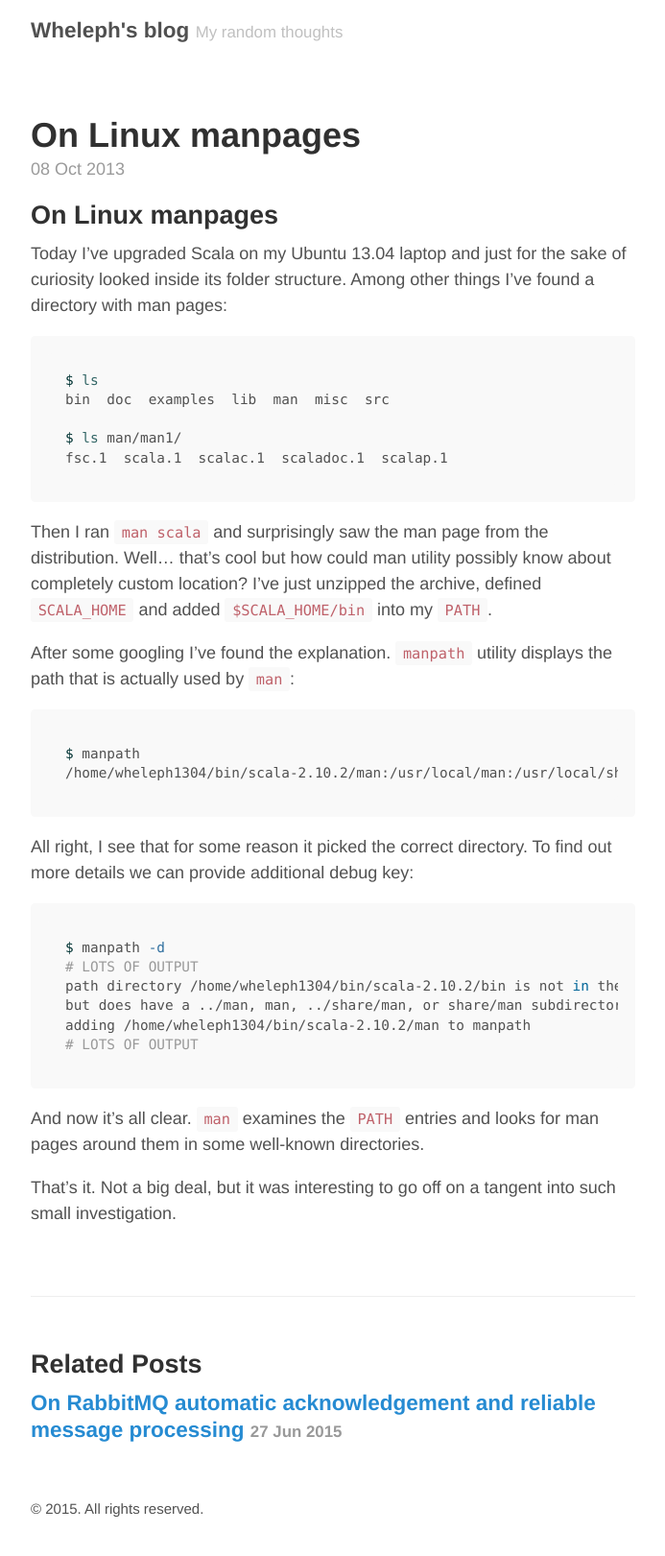
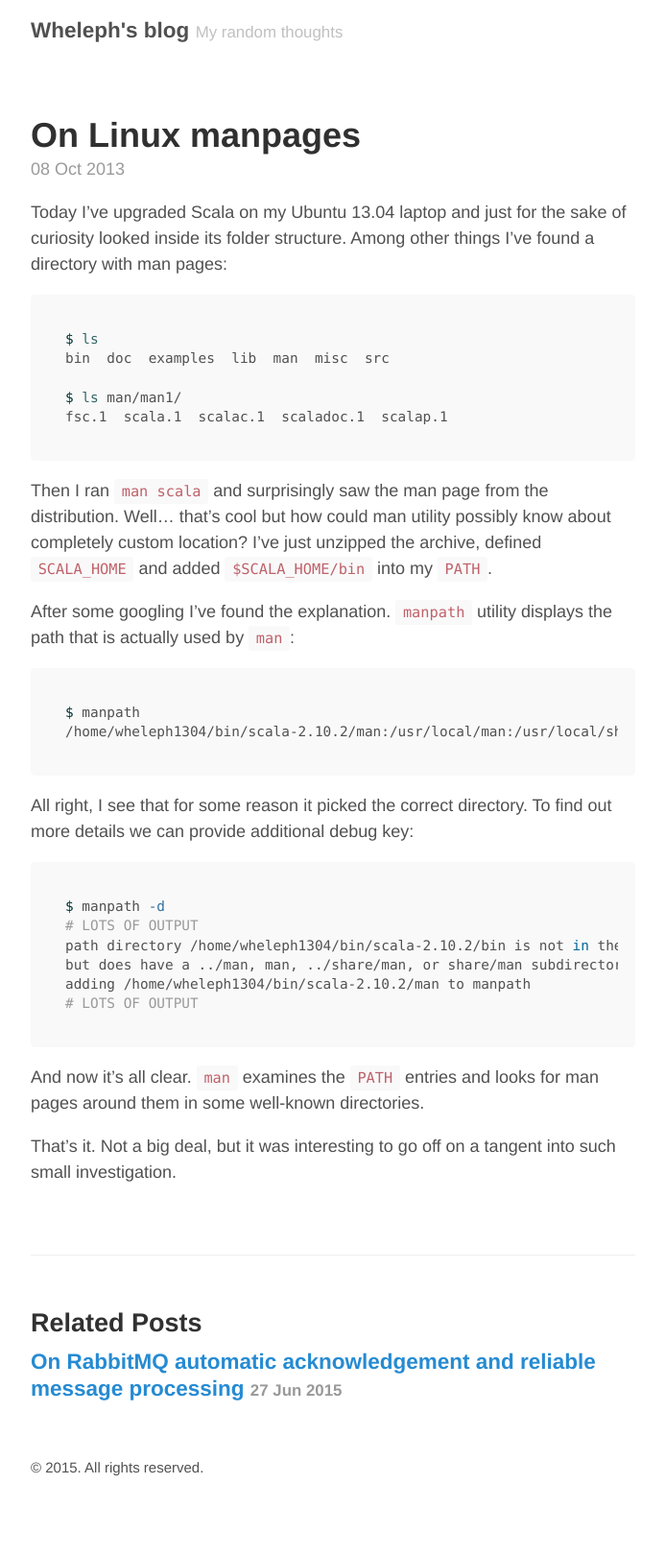
Before and after one commit to wheleph/wheleph.github.io, a Jekyll site: the page built from _posts/2013-10-08-on-linux-manpages.md, in a window 1280 px wide. Shown: the whole page at 96% size, without its empty margins (293-986 px from the left). Built offline with Jekyll 4.4.1, drawn with Linux system fonts in a browser that asks for light colours; Markdown is read by kramdown in place of the engine named in the settings; comment, search, counter and statistics services are not loaded; after the commit the page ends 1578 px from its top, so only the background shows below that.

Commit message:
Removed redundant header

```diff
--- a/_posts/2013-10-08-on-linux-manpages.md
+++ b/_posts/2013-10-08-on-linux-manpages.md
@@ -3,8 +3,6 @@ layout: post
 title: On Linux manpages
 comments: true
 ---
-
-## On Linux manpages
 
 Today I've upgraded Scala on my Ubuntu 13.04 laptop and just for the sake of curiosity looked inside its folder structure. Among other things I've found a directory with man pages:
 
```
